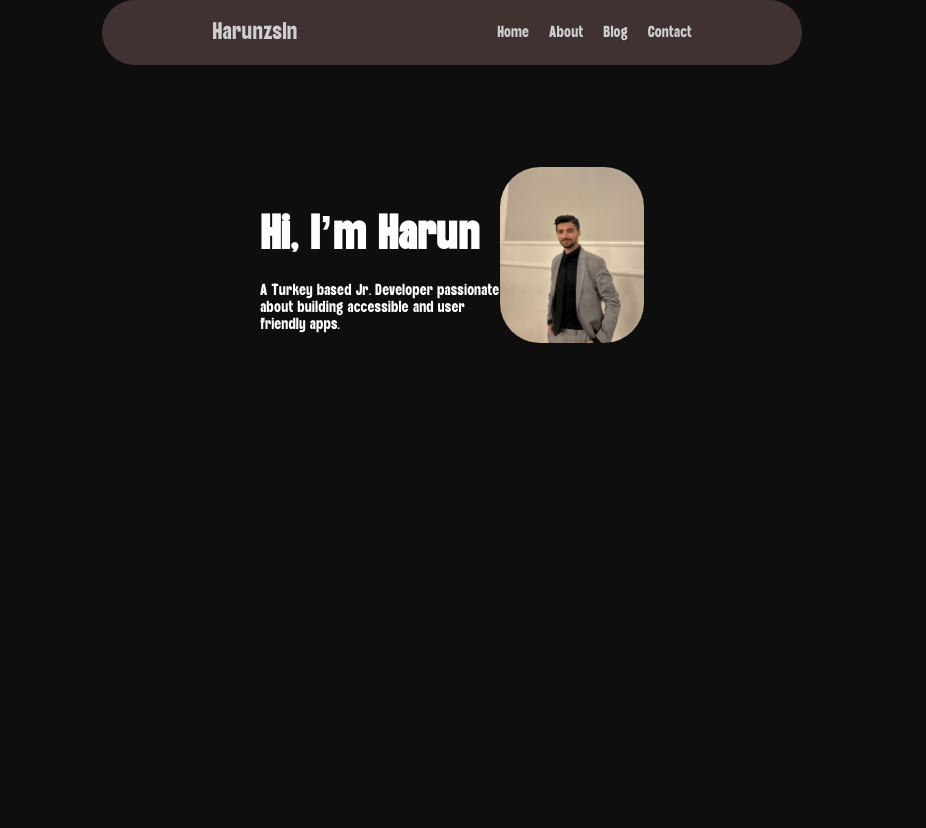
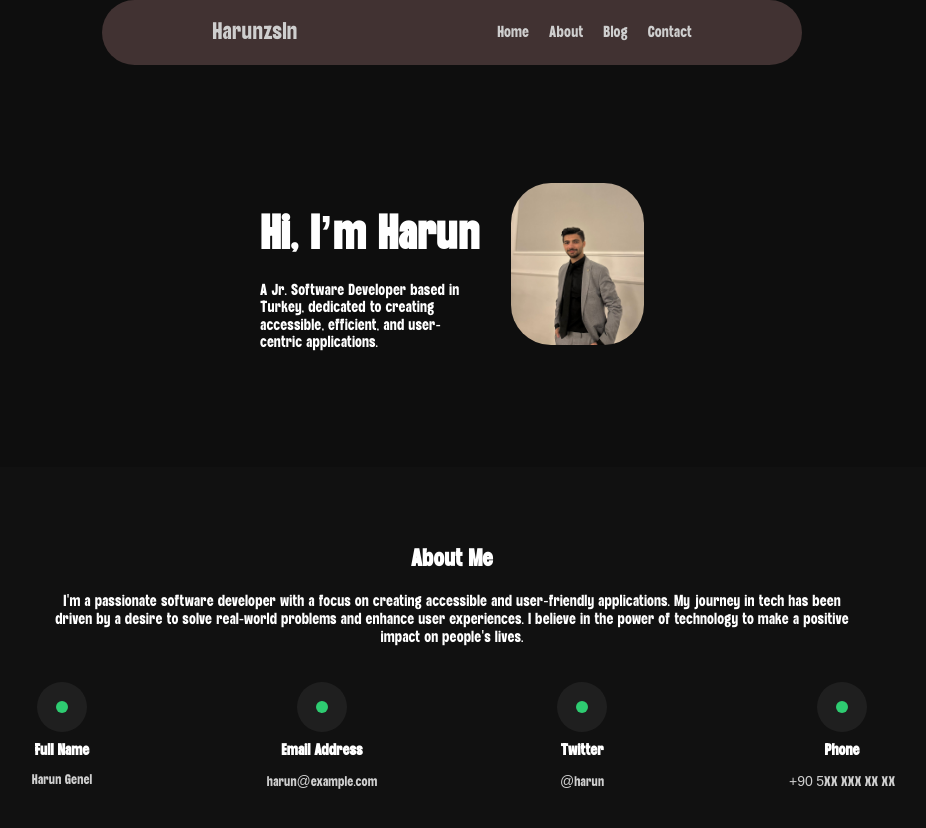
Before and after one commit to harunzsln/Portfolio, a React (Create React App) app in the folder my-portfolio/: page / in a window 1280 px wide. Shown: the top 828 px of the page, without its empty margins (188-1114 px from the left). Before the commit the page ends 800 px from the top, so only its background shows below. Built offline with nearby package versions, Linux system fonts and the light colour scheme.

Commit message:
about and main section edited

```diff
--- a/my-portfolio/src/App.js
+++ b/my-portfolio/src/App.js
@@ -3,8 +3,8 @@ import './App.css';
 
 import Header from './components/Header';
 import MainSection from './components/MainSection';
-/*import About from './components/About';
-import Blog from './components/Blog';
+import About from './components/About';
+/*import Blog from './components/Blog';
 import Contact from './components/Contact';
 import Footer from './components/Footer';*/
 
@@ -13,7 +13,7 @@ function App() {
     <div className="App">
       <Header />
       <MainSection />
-      {/* <About /> */}
+      <About />
       {/* <Blog /> */}
       {/* <Contact /> */}
       {/* <Footer /> */}
--- a/my-portfolio/src/components/About.js
+++ b/my-portfolio/src/components/About.js
@@ -0,0 +1,41 @@
+import React from 'react';
+import '../styles/About.css';
+
+const About = () => {
+    return (
+        <section className="about-section" id="about">
+            <div className='about-me'>
+                <h1>About Me</h1>
+                <p>I'm a passionate software developer with a focus on creating accessible and user-friendly applications. My journey in tech has been driven by a desire to solve real-world problems and enhance user experiences. I believe in the power of technology to make a positive impact on people's lives.</p>
+
+            </div>
+            <div className="about-cards">
+                <div className="card">
+                    <div className="icon"></div>
+                    <h3>Full Name</h3>
+                    <p>Harun Genel</p>
+                </div>
+                <div className="card">
+                    <div className="icon"></div>
+                    <h3>Email Address</h3>
+                    <p>harun@example.com</p>
+                </div>
+                <div
+                    className="card clickable"
+                    onClick={() => window.open('https://twitter.com/harunbilmemne', '_blank')}
+                >
+                    <div className="icon"></div>
+                    <h3>Twitter</h3>
+                    <p>@harun</p>
+                </div>
+                <div className="card">
+                    <div className="icon"></div>
+                    <h3>Phone</h3>
+                    <p>+90 5XX XXX XX XX</p>
+                </div>
+            </div>
+        </section>
+    );
+};
+
+export default About;
--- a/my-portfolio/src/components/MainSection.js
+++ b/my-portfolio/src/components/MainSection.js
@@ -8,12 +8,11 @@ const MainSection = () => {
     <section className="main-section" id="main">
       <div className="intro-text">
         <h1>Hi, I’m Harun</h1>
-        <p> A Turkey based Jr. Developer passionate about building
-        accessible and user friendly apps. </p>
+        <p>  A Jr. Software Developer based in Turkey, dedicated to creating accessible, efficient, and user-centric applications. </p>
 
       </div>
-       <div className="main-image">
-        <img src={image}  alt="Main" />
+      <div className="main-image">
+        <img src={image} alt="Main" />
       </div>
 
     </section>
--- a/my-portfolio/src/styles/About.css
+++ b/my-portfolio/src/styles/About.css
@@ -0,0 +1,74 @@
+.about-section {
+  background-color: #111;
+  padding: 60px 20px;
+  text-align: center;
+}
+
+.about-me {
+    font-size: 16px;
+  margin: 10px 0 5px;
+  font-weight: 100;
+    color: white;
+    max-width: 800px;
+    text-align: center;
+    justify-content: center;
+    margin: 0 auto;
+}
+
+
+.about-cards {
+  display: flex;
+  justify-content: center;
+  gap: 40px;
+  flex-wrap: wrap;
+}
+
+.card {
+  background: transparent;
+  color: white;
+  width: 180px;
+  padding: 20px;
+  border-radius: 12px;
+}
+
+.card .icon {
+  width: 50px;
+  height: 50px;
+  margin: 0 auto 10px;
+  background-color: #1f1f1f;
+  border-radius: 50%;
+  position: relative;
+}
+
+.card .icon::after {
+  content: '';
+  position: absolute;
+  top: 50%;
+  left: 50%;
+  width: 12px;
+  height: 12px;
+  background-color: #2ecc71;
+  border-radius: 50%;
+  transform: translate(-50%, -50%);
+}
+
+.card h3 {
+  font-size: 16px;
+  margin: 10px 0 5px;
+  font-weight: bold;
+}
+
+.card p {
+  font-size: 14px;
+  opacity: 0.8;
+}
+
+.card.clickable {
+  cursor: pointer;
+  transition: transform 0.2s ease;
+}
+
+.card.clickable:hover {
+  transform: scale(1.05);
+  opacity: 0.9;
+}
--- a/my-portfolio/src/styles/MainSection.css
+++ b/my-portfolio/src/styles/MainSection.css
@@ -6,6 +6,7 @@
   padding: 100px 400px;
   background-color: #0e0e0e;
   color: white;
+  gap: 30px;
 }
 
 .intro-text {
```
